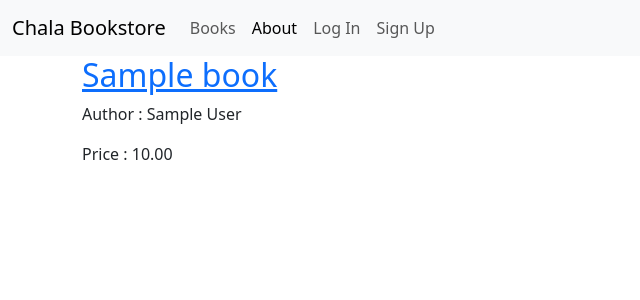
After one commit to FrankMwandi/drf28, a Django app: page /books/1/ in a window 1280 px wide. The commit adds this page. Shown: the top 300 px of the page, without its empty margins (0-640 px from the left). Run offline with Django 4.2, Linux system fonts and the light colour scheme; tables that the repository leaves empty hold one stand-in row (values such as "Sample post"); parts of the project's set-up code (start-up, migrations or seed data) failed here and were passed over.

Commit message:
book deatil and list

```diff
--- a/books/models.py
+++ b/books/models.py
@@ -1,5 +1,5 @@
 from django.db import models
-
+from django.urls import reverse
 class Book(models.Model):
     title = models.CharField(max_length=50)
     author = models.CharField(max_length=50)
@@ -7,3 +7,6 @@ class Book(models.Model):
 
     def __str__(self):
         return self.title
+
+    def get_absolute_url(self): # new
+        return reverse("book_detail", args=[str(self.id)])
--- a/books/urls.py
+++ b/books/urls.py
@@ -1,7 +1,8 @@
 from django.urls import path
 
-from .views import BookListView
+from .views import BookListView, BookDetailView
 
 urlpatterns = [
     path("", BookListView.as_view(), name="book_list"),
+    path("<int:pk>/",BookDetailView.as_view(), name="book_detail" ),
 ]
--- a/books/views.py
+++ b/books/views.py
@@ -1,8 +1,13 @@
 from django.shortcuts import render
-from django.views.generic import ListView
+from django.views.generic import ListView, DetailView
 from .models import Book
 
 class BookListView(ListView):
     model = Book
     context_object_name = "book_list"
     template_name = "books/book_list.html"
+
+class BookDetailView(DetailView):
+    model = Book
+    context_object_name = "book"
+    template_name = "books/book_detail.html"
--- a/templates/_base.html
+++ b/templates/_base.html
@@ -19,6 +19,9 @@
             </button>
             <div class="collapse navbar-collapse" id="navbarSupportedContent">
                 <ul class="navbar-nav me-auto mb-2 mb-lg-0">
+                    <li class="nav-item">
+                        <a class="nav-link" href="{% url 'book_list' %}">Books</a>
+                        </li>
                     <li class="nav-item">
                         <a class="nav-link active" href="{% url 'about' %}">About</a>
                     </li>
--- /dev/null
+++ b/templates/books/book_detail.html
@@ -0,0 +1,12 @@
+{% extends '_base.html' %}
+
+
+{% block title %}{{book.title}}{% endblock title %}
+
+{% block content %}
+<div class="book-detail">
+    <h2><a  href="">{{book.title}}<a/></h2>
+    <p> Author : {{book.author}} </p>
+    <p> Price : {{book.price}} </p>
+</div>
+{% endblock content %}
--- a/templates/books/book_list.html
+++ b/templates/books/book_list.html
@@ -5,7 +5,7 @@
 
 {% block content %}
 {% for book in book_list %}
-    <h2><a  href="">{{book.title}}<a/></h2>
+    <h2><a  href="{{book.get_absolute_url}}">{{book.title}}<a/></h2>
 
 
 {% endfor %}
```
